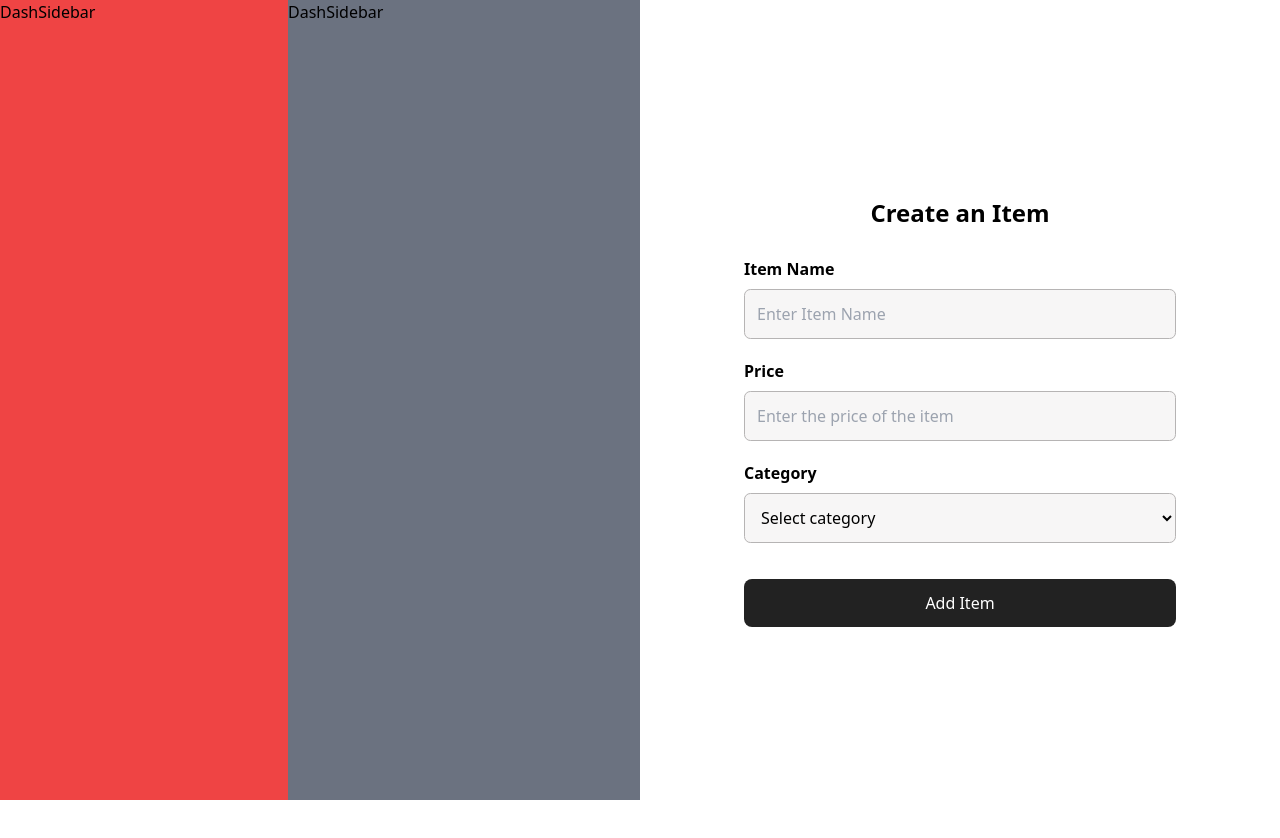
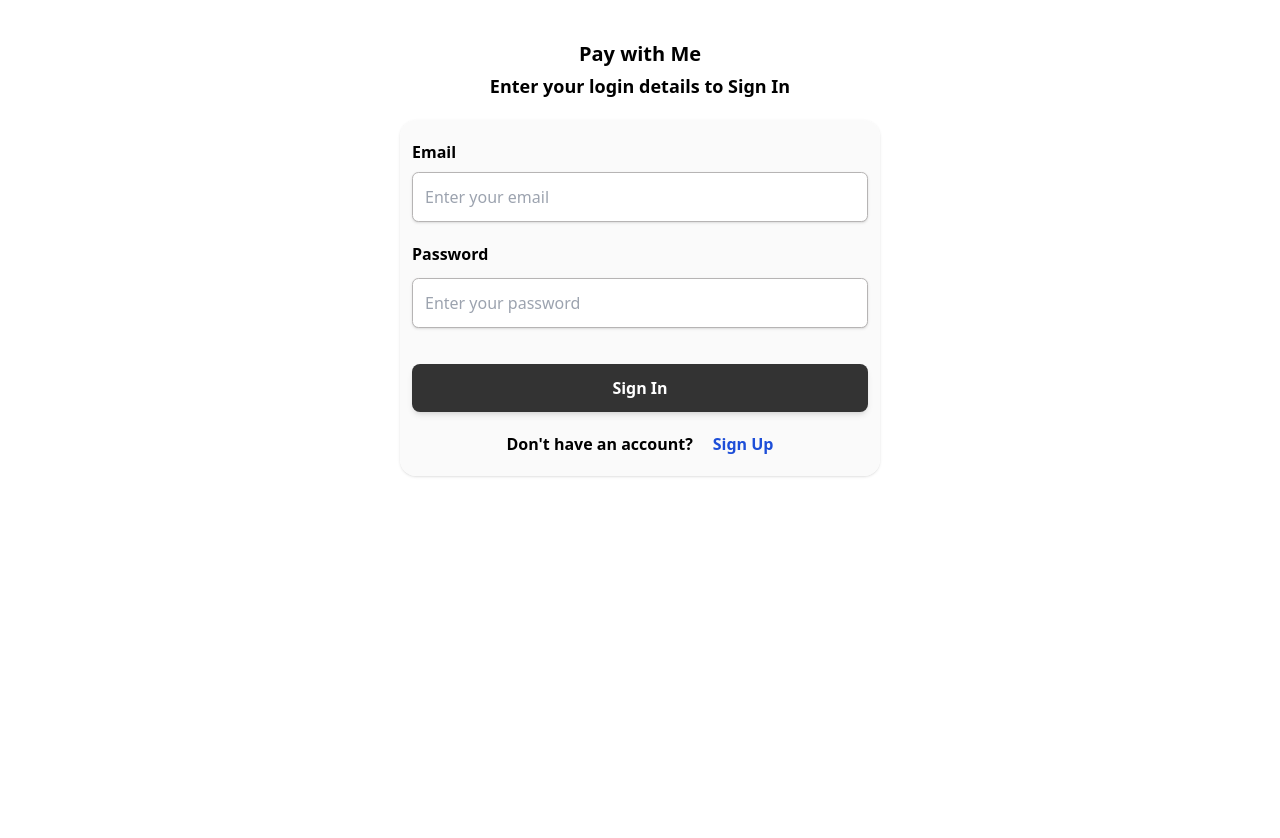
Before and after one commit to varletint/paywithmi, a React (Vite) app in the folder client/: page / in a window 1280 px wide. Before the commit the page ends 800 px from the top, so only its background shows below. Built offline with nearby package versions, Linux system fonts and the light colour scheme.

Commit message:
commit change

```diff
--- a/client/package.json
+++ b/client/package.json
@@ -13,7 +13,11 @@
     "https": "^1.0.0",
     "react": "^19.0.0",
     "react-dom": "^19.0.0",
-    "react-router-dom": "^7.1.5"
+    "react-router-dom": "^7.1.5",
+    "redux-persist": "^6.0.0",
+    "react-redux": "^9.1.2",
+    "@reduxjs/toolkit": "^2.2.5",
+    "react-icon": "^1.0.0"
   },
   "devDependencies": {
     "@eslint/js": "^9.19.0",
--- a/client/src/App.css
+++ b/client/src/App.css
@@ -70,3 +70,7 @@ option {
 
 @media (min-width: 1200px) {
 }
+
+.title {
+  font-size: 1.3rem;
+}
--- a/client/src/App.jsx
+++ b/client/src/App.jsx
@@ -5,6 +5,7 @@ import MakePayment from "./Pages/MakePayment";
 import GotoPaymentPage from "./Pages/GotoPaymentPage";
 import TypesOfPayment from "./Pages/TypesOfPayment";
 import CreateItem from "./Pages/CreateItem";
+import SignIn from "./Pages/SignIn";
 
 function App() {
   return (
@@ -14,7 +15,8 @@ function App() {
           <Route path='/w' element={<GotoPaymentPage />} />
           <Route path='/deptC-payment' element={<MakePayment />} />
           <Route path='/payment-types' element={<TypesOfPayment />} />
-          <Route path='/' element={<CreateItem />} />
+          <Route path='/createItem' element={<CreateItem />} />
+          <Route path='/' element={<SignIn />} />
         </Routes>
       </BrowserRouter>
     </>
--- a/client/src/Pages/CreateItem.jsx
+++ b/client/src/Pages/CreateItem.jsx
@@ -1,62 +1,113 @@
-import { useState } from "react";
+import { useEffect, useState } from "react";
 import DashSidebar from "../compponents/DashSidebar";
+import { useNavigate } from "react-router-dom";
+import ItemCard from "../compponents/ItemCard";
 
 export default function createItem() {
   const api = "/api/item/create";
   const [formData, setFormData] = useState({});
+  const navigate = useNavigate();
   const [errorMassage, setErrorMessage] = useState(null);
-
   const responsiveCenter = "md:max-w-xl sm:max-w-[30rem] sm:mx-auto";
 
-  console.log(formData);
+  const [items, setItems] = useState([]);
+  const apiCreate = "/api/item/getitems";
+
+  useEffect(() => {
+    const fetchItem = async () => {
+      const res = await fetch(`${apiCreate}`);
+      const data = await res.json();
+
+      setItems([...data.items]);
+    };
+    fetchItem();
+  }, []);
 
   const loadFormData = (e) => {
     setFormData({ ...formData, [e.target.id]: e.target.value });
   };
 
+  // const handleSubmit = async (e) => {
+  //   e.preventDefault();
+  //   if (!formData.itemName || !formData.priceTag || !formData.category) {
+  //     setErrorMessage("Please fill out the field");
+  //   }
+
+  //   const res = await fetch(`${api}`, {
+  //     method: "POST",
+  //     headers: {
+  //       "Content-Type": "application/json",
+  //     },
+  //     body: JSON.stringify({
+  //       itemName: formData.itemName,
+  //       priceTag: parseFloat(formData.priceTag),
+  //       category: formData.category,
+  //     }),
+  //   });
+  //   const newData = await res.json();
+
+  //   setItems((oldData) => [...oldData, newData]);
+  // };
+
   const handleSubmit = async (e) => {
     e.preventDefault();
-    if (!formData.itemName || !formData.priceTag || !formData.category) {
-      setErrorMessage("Please fill out the field");
-    }
+    setErrorMessage(null);
 
     try {
-      const res = await fetch(`${api}`, {
+      const res = await fetch(`${apiCreate}`, {
         method: "POST",
         headers: {
           "Content-Type": "application/json",
         },
         body: JSON.stringify({
           itemName: formData.itemName,
-          priceTag: parseFloat(formData.priceTag),
+          priceTag: formData.priceTag,
           category: formData.category,
         }),
       });
+
       const data = await res.json();
-      if (data.success === false) setErrorMessage(data.message);
       if (!res.ok) {
         setErrorMessage(data.message);
         return;
       }
+      if (data.success === false) {
+        setErrorMessage(data.message);
+      }
       if (res.ok) {
-        setErrorMessage("succesm");
+        setErrorMessage(null);
+        setItems(data.items);
       }
     } catch (error) {
-      setErrorMessage(error);
+      setErrorMessage("Something went wrong");
     }
   };
   return (
     <div className=' min-w-full flex  min-h-screen'>
       <div
-        className=' md:w-[22rem] hidden lg:w-[18rem] bg-red-500
-       flex-shrink md:flex'>
+        className='bg-[#ebe9e9e0] flex-shrink md:hidden
+       lg:flex lg:w-[22rem] hidden p-3 border-r-[2px] border-[#dddcdc]'>
+        {/* <DashSidebar /> */}
+        <div className='md:w-full lg:w-full  '>
+          {items && items.length > 0 && (
+            <div className=''>
+              <h1 className='title mt-top py-6 px-4 font-bold mt-10'>
+                My Items
+              </h1>
+              <div className='lis mt-4 flex-col flex gap-5'>
+                {items.map((item) => (
+                  <ItemCard key={item._id} item={item} />
+                ))}
+              </div>
+            </div>
+          )}
+        </div>
+      </div>
+      {/* <div
+        className=' md:w-[20rem] hidden lg:w-[22rem] bg-[#f7f6f6]
+       flex-shrink md:flex p-3 border-r-[2px]'>
         <DashSidebar />
-      </div>
-      <div
-        className='bg-gray-500 flex-shrink md:hidden
-       lg:flex lg:w-[22rem] hidden '>
-        <DashSidebar />
-      </div>
+      </div> */}
 
       {/* flex 3 */}
       <div
--- /dev/null
+++ b/client/src/Pages/SignIn.jsx
@@ -0,0 +1,78 @@
+import React, { useState } from "react";
+import { Link } from "react-router-dom";
+
+export default function SignIn() {
+  const [formData, setFormData] = useState({});
+
+  const loadFormData = (e) => {
+    setFormData({ ...formData, [e.target.id]: e.target.value.trim() });
+  };
+
+  // Handle submit function
+  const handleSubmit = async (e) => {
+    e.preventDafault;
+
+    const res = fetch("api", {
+      method: "POST",
+      headers: {
+        "content-type": "application/json",
+      },
+      body: JSON.stringify(formData),
+    });
+  };
+  return (
+    <div className=' min-h-screen max-w-3xl mx-auto'>
+      {/* ADMIN */}
+
+      <div className=' mt-10'>
+        <h1 className=' text-center  text-xl font-bold'>Pay with Me</h1>
+        <h1 className='text-center mt-1 font-semibold text-lg'>
+          Enter your login details to Sign In
+        </h1>
+      </div>
+      <div
+        className='w-full flex
+      justify-center mt-5 '>
+        <form
+          onSubmit={handleSubmit}
+          className=' bg-[#fafafae8] py-5 flex flex-col w-[30rem]
+        p-3 gap-5 rounded-2xl shadow '>
+          <div className='input flex flex-col gap-2  '>
+            <label> Email</label>
+            <input
+              className='bg-white shadow'
+              type='email'
+              name='email'
+              id='email'
+              placeholder='Enter your email'
+              onChange={loadFormData}
+            />
+          </div>
+          <div className='input flex flex-col gap-3'>
+            <label> Password</label>
+            <input
+              className='bg-white shadow'
+              type='text'
+              name='password'
+              id='password'
+              placeholder='Enter your password'
+              onChange={loadFormData}
+            />
+          </div>
+          <button
+            className=' bg-[#333] p-3 text-white font-semibold
+          rounded-lg mt-4 shadow-md transition-all  -700 hover:bg-[#222]'>
+            Sign In
+          </button>
+
+          <div className='w-full flex justify-center gap-5 font-semibold'>
+            <p>Don't have an account?</p>
+            <Link to='/sign-up curs'>
+              <p className=' text-blue-700'>Sign Up</p>
+            </Link>
+          </div>
+        </form>
+      </div>
+    </div>
+  );
+}
--- a/client/src/compponents/DashSidebar.jsx
+++ b/client/src/compponents/DashSidebar.jsx
@@ -1,5 +1,40 @@
-import React from "react";
+import { React, useState, useEffect } from "react";
+import ItemCard from "./ItemCard";
 
 export default function DashSidebar() {
-  return <div className='md:w-full lg:w-full  '>DashSidebar</div>;
+  const [items, setItems] = useState();
+  const api = "/api/item/getitems";
+
+  useEffect(() => {
+    const fetchItem = async () => {
+      try {
+        const res = await fetch(`${api}`);
+        const newData = await res.json();
+
+        if (!res.ok) {
+          return;
+        }
+        if (res.ok) {
+          setItems(newData.items);
+        }
+      } catch (error) {
+        console.log(error);
+      }
+    };
+    fetchItem();
+  }, []);
+  return (
+    <div className='md:w-full lg:w-full  '>
+      {items && items.length > 0 && (
+        <div className=''>
+          <h1 className='title mt-top py-6 px-4 font-bold mt-10'> My Items</h1>
+          <div className='lis mt-4 flex-col flex gap-5'>
+            {items.map((item) => (
+              <ItemCard key={item._id} item={item} />
+            ))}
+          </div>
+        </div>
+      )}
+    </div>
+  );
 }
--- /dev/null
+++ b/client/src/compponents/ItemCard.jsx
@@ -0,0 +1,19 @@
+import React, { useEffect, useState } from "react";
+
+export default function ItemCard({ item }) {
+  return (
+    <div>
+      <div
+        className='py-[1.2rem] px-4 bg-[#f2f2f2] flex justify-between
+                 items-center font-medium text-lg pointer rounded-3xl'>
+        <p className='text-tag'>{item.itemName}</p>
+        <p
+          className='price-tag text-white bg-green-600 font-bold
+                  py-1 px-2 text-base rounded-xl'>
+          <span>NGN </span>
+          {item.priceTag}
+        </p>
+      </div>
+    </div>
+  );
+}
```
Also changed, not shown: 2 other files (tests, documents, lock files or other folders).
